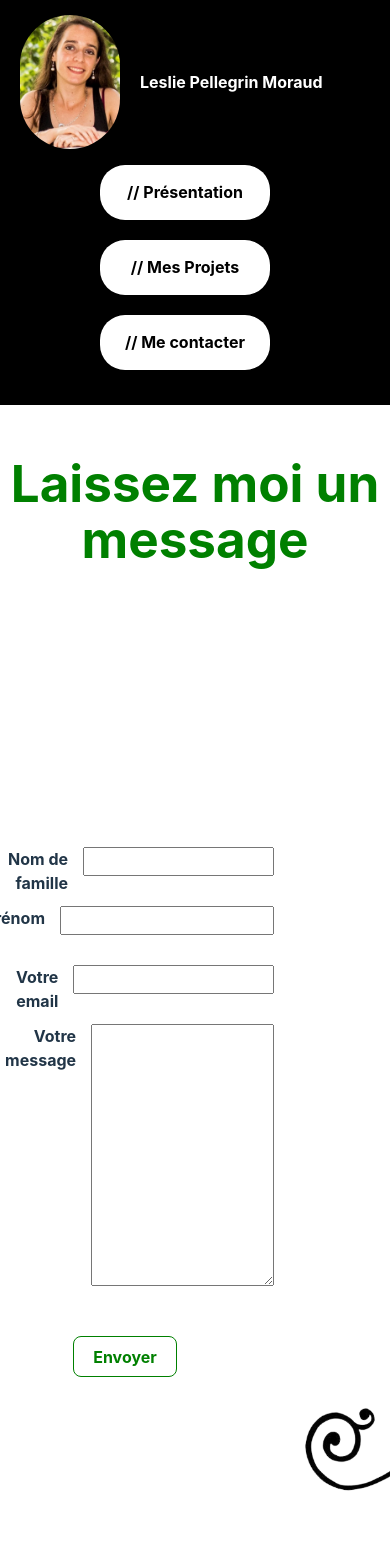
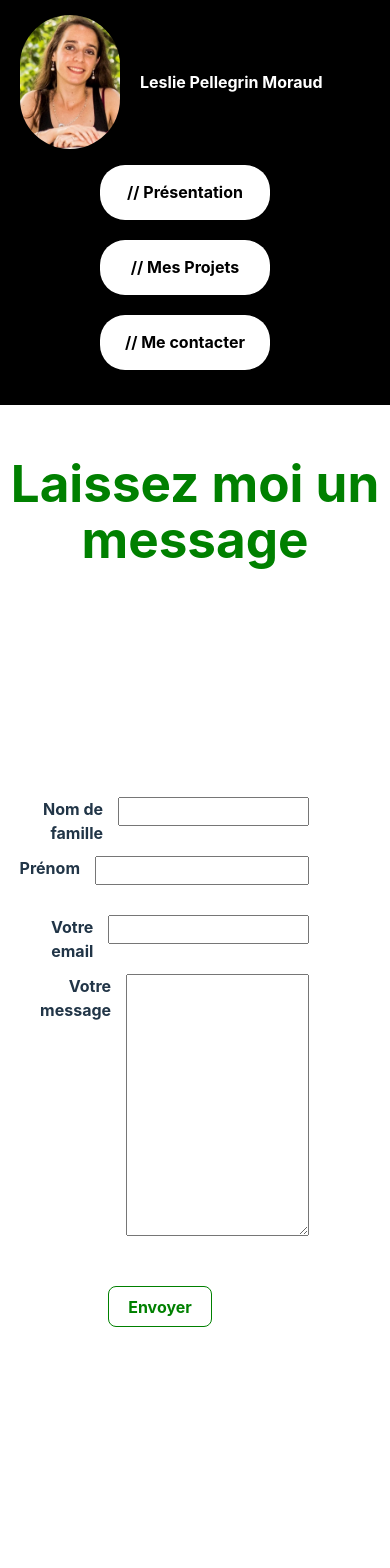
Before and after one commit to Leslie2186/Portfolio, a React (Vite) app: page /contact in a window 390 px wide. Shown: the top 1568 px of the page. Built offline with nearby package versions, Linux system fonts and the light colour scheme; no server answers.

Commit message:
Responsive sur la page contact

```diff
--- a/src/components/contact/Contact.css
+++ b/src/components/contact/Contact.css
@@ -15,6 +15,7 @@
     margin-top: -180px;
     text-align: left;
     margin-left: 215px;
+    visibility: hidden;
 }
 
 .contactContainCadreHaut img{
@@ -24,9 +25,9 @@
 
 .contactForm{
     border-radius: 10px;
-    padding: 50px;
-    padding-left: 0px;
     text-align: right;
+    padding-right: 0;
+    padding-left: 20px;
 
 }
 
@@ -74,9 +75,21 @@
     margin-top: 390px;
     text-align: right;
     margin-right: 305px;
+    visibility: hidden;
 }
 
 .contactContainCadreBas img{
     width: 300px;
     transform : rotate(90deg);
 }
+
+
+@media screen and (min-width: 1200px){
+    .contactContainCadreBas, .contactContainCadreHaut{
+        visibility: visible;
+    }
+
+    .contactForm{
+        padding: 50px;
+    }
+}
```
